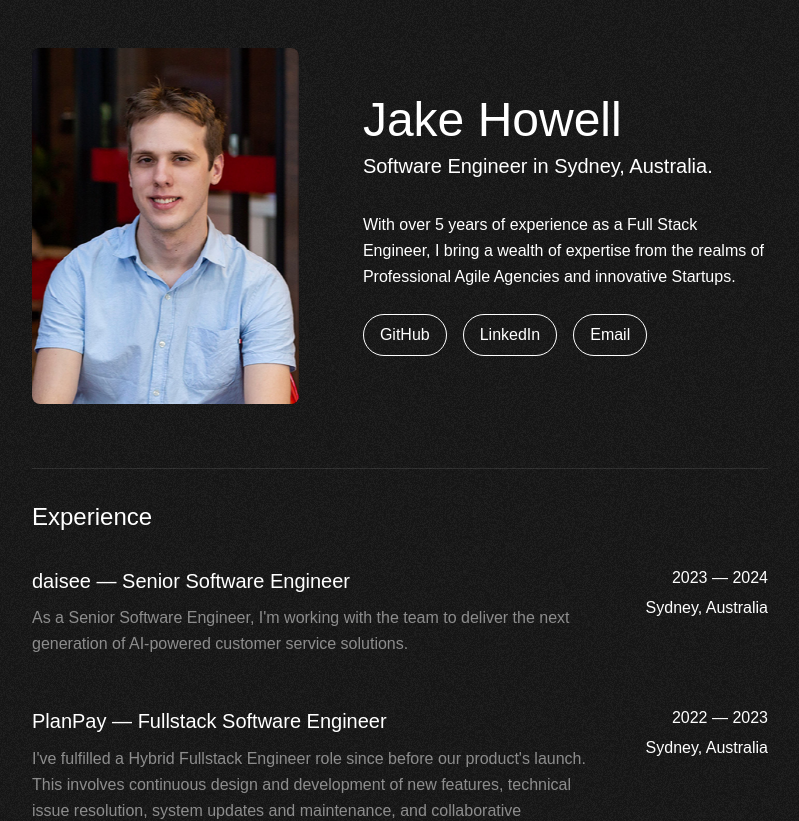
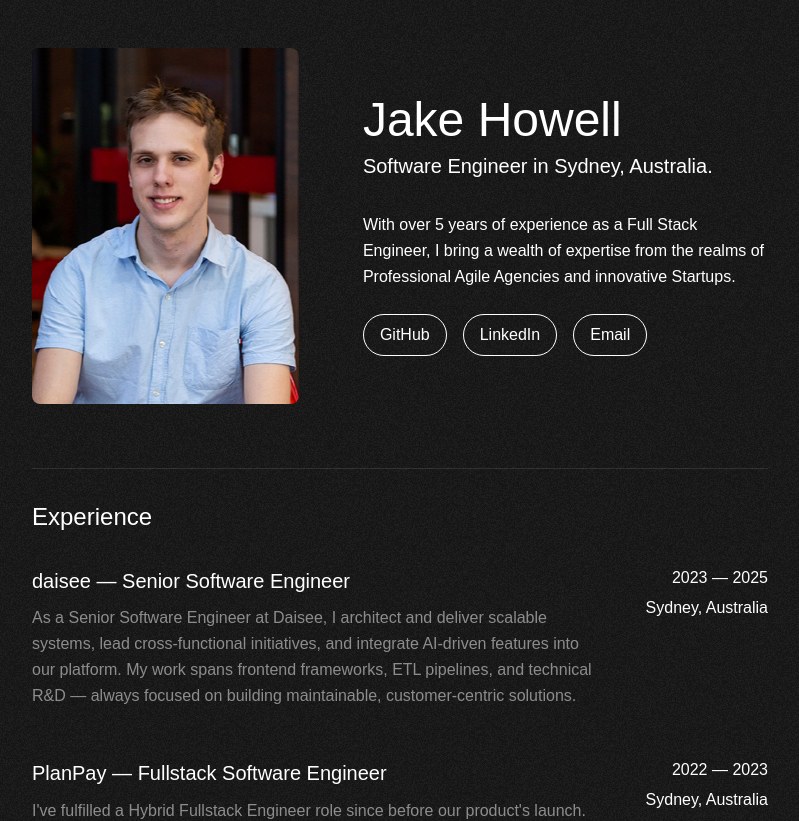
Before and after one commit to jakehwll/portfolio, a Next.js app: page / in a window 1280 px wide. Shown: the top 821 px of the page, without its empty margins (240-1039 px from the left). Built offline with nearby package versions, Linux system fonts and the light colour scheme; a web font is replaced by a local one.

Commit message:
chore: extend the description for `daisee`

```diff
--- a/src/app/page.tsx
+++ b/src/app/page.tsx
@@ -19,12 +19,15 @@ const positions = [
     company: 'daisee',
     role: 'Senior Software Engineer',
     description: `
-      As a Senior Software Engineer, I'm working with the team
-      to deliver the next generation of AI-powered customer service solutions.
+      As a Senior Software Engineer at Daisee, I architect and deliver scalable
+      systems, lead cross-functional initiatives, and integrate AI-driven
+      features into our platform. My work spans frontend frameworks,
+      ETL pipelines, and technical R&D — always focused on building
+      maintainable, customer-centric solutions.
     `,
     period: {
       start: '2023',
-      end: '2024'
+      end: '2025'
     },
     location: 'Sydney, Australia'
   },
```
